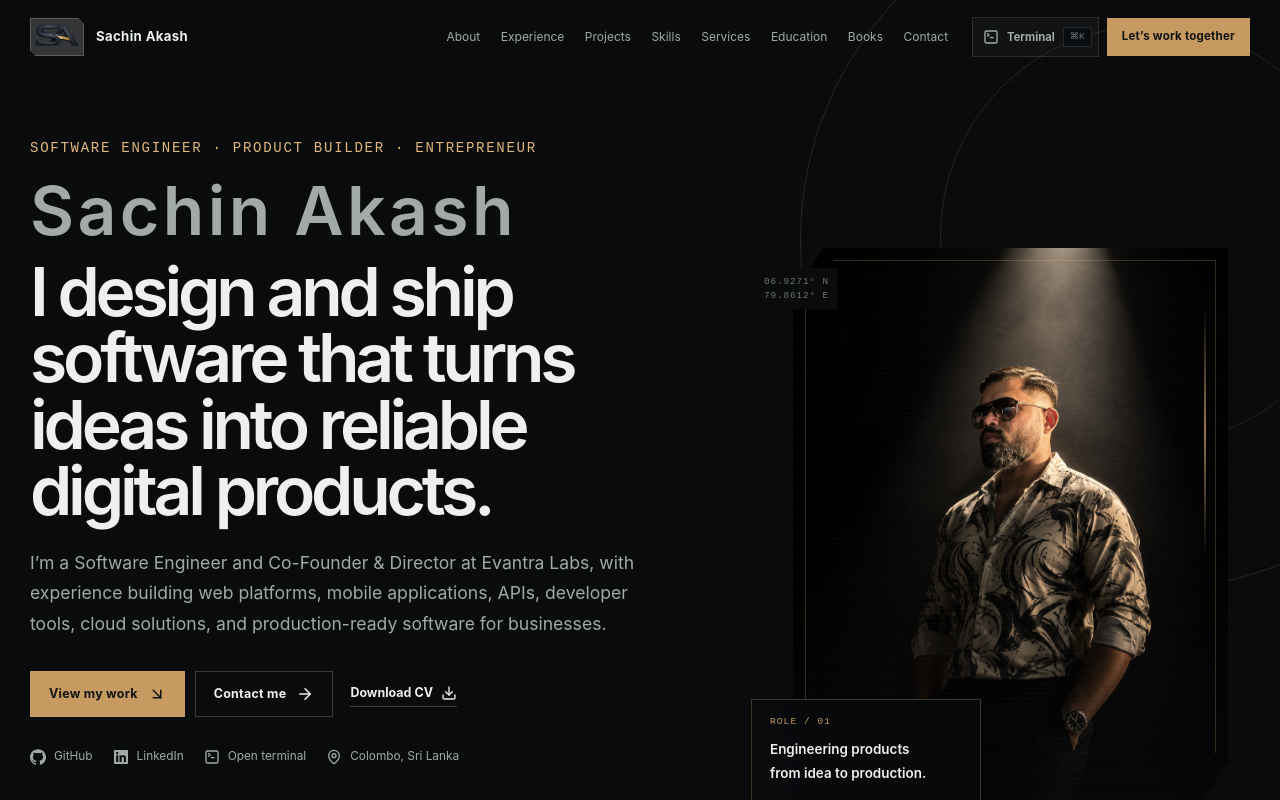
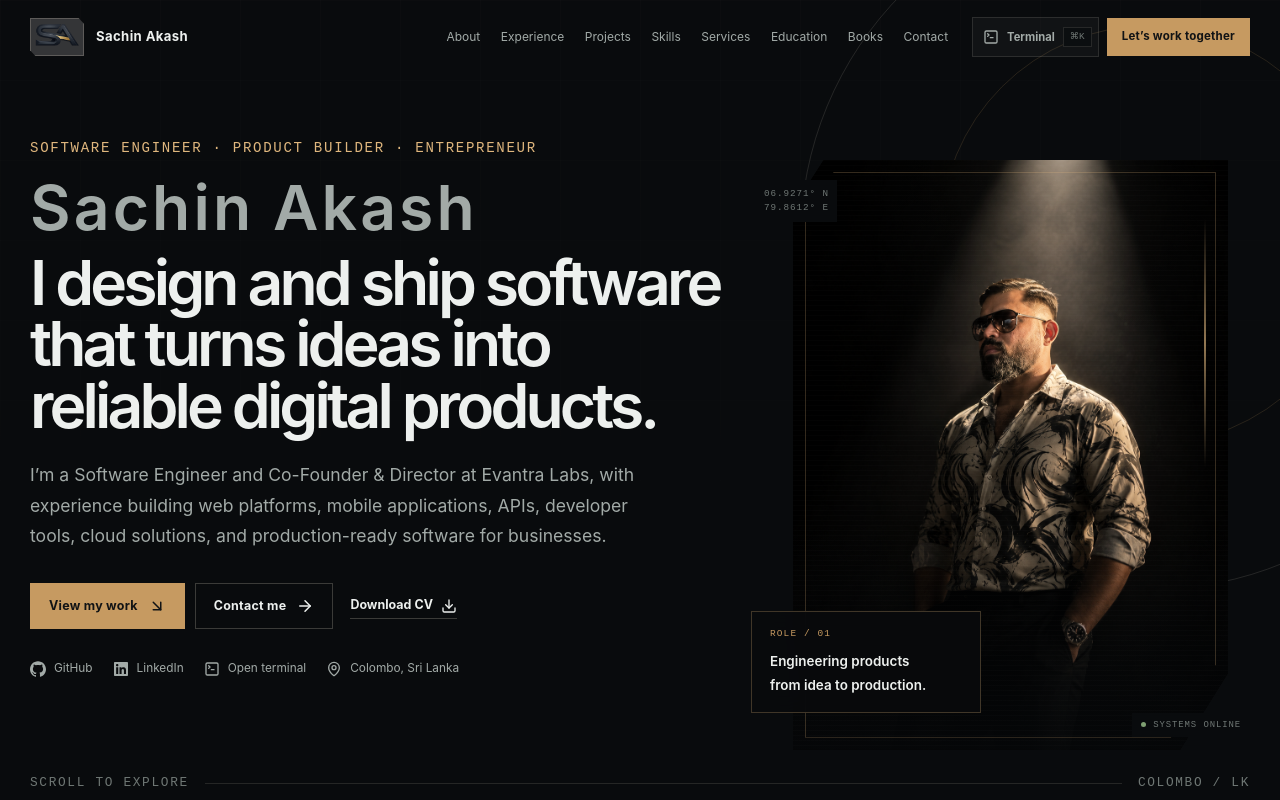
Before and after one commit to SachinAkash01/sachinakash.dev, a React (Vite) app in the folder sachinakash.dev/: page / in a window 1280 px wide. Shown: the top 800 px of the page. Built offline with nearby package versions, Linux system fonts and the light colour scheme.

Commit message:
Fix responsive issues in smaller screens

```diff
--- a/sachinakash.dev/src/index.css
+++ b/sachinakash.dev/src/index.css
@@ -3003,6 +3003,14 @@ h3 {
   }
 }
 
+/* Use the wider, more compact headline treatment only on short laptops. */
+@media (min-width: 821px) and (max-height: 850px) {
+  .hero-copy h1 {
+    margin-right: -200px;
+    font-size: clamp(2.55rem, 5.3vw, 3.9rem);
+  }
+}
+
 @media (max-width: 820px) {
   .shell {
     width: min(calc(100% - 32px), var(--max));
```
